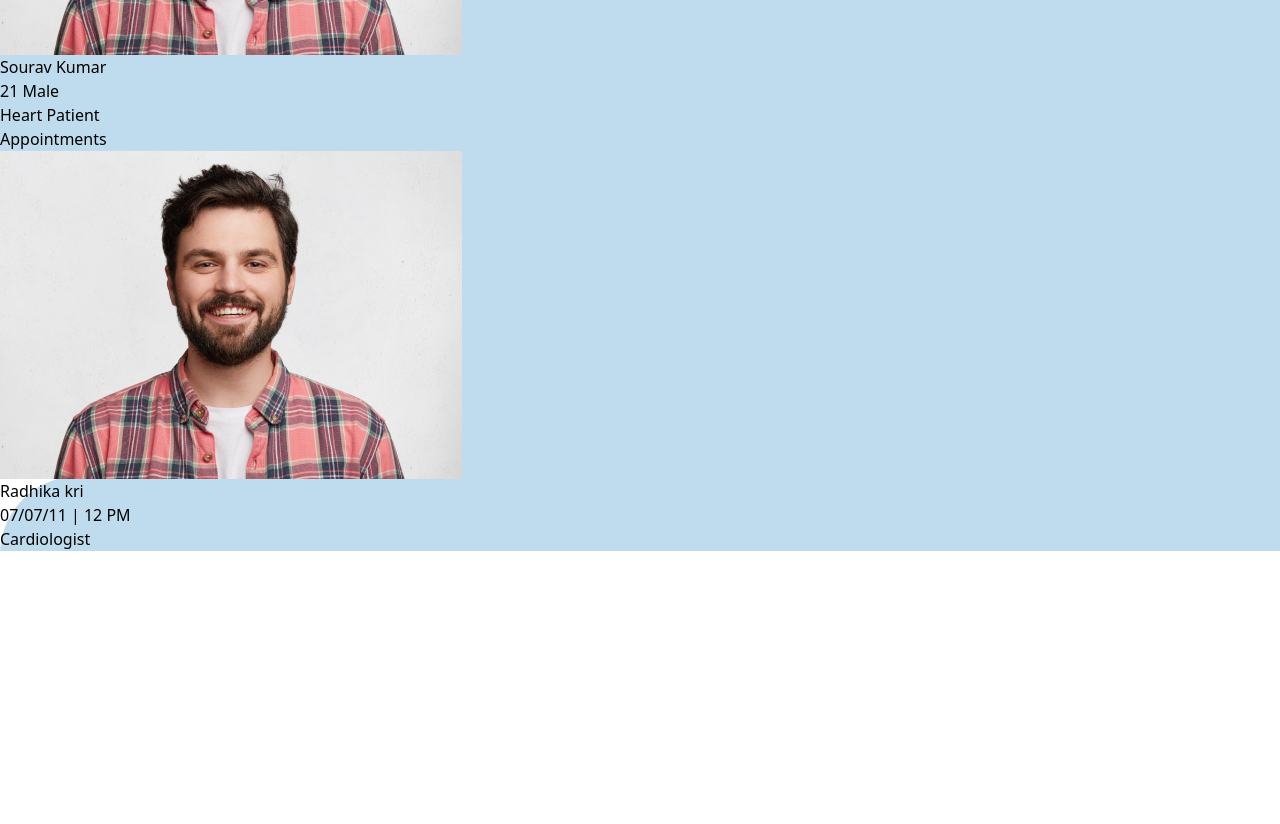
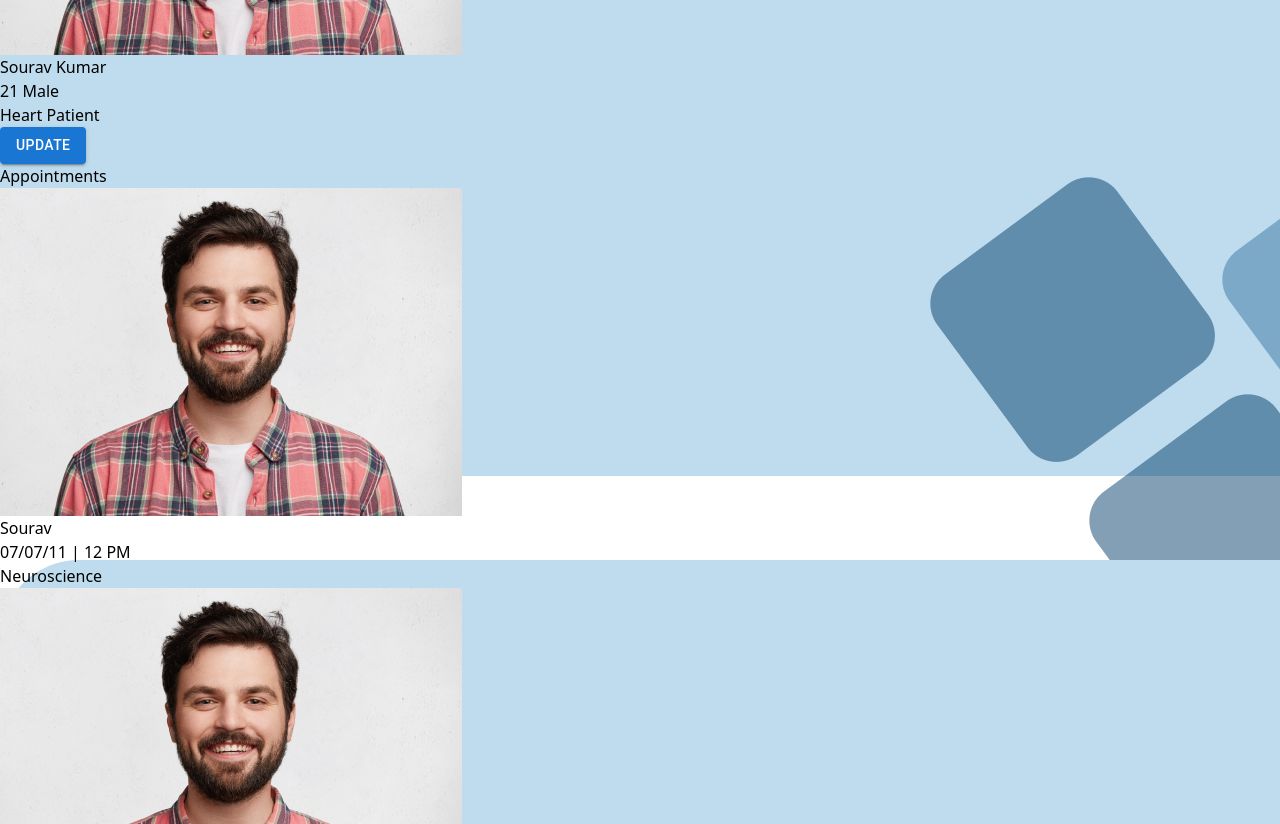
Before and after one commit to yashpredator/Sanjeevani-A-Lifeline, a React (Vite) app in the folder Sanjeevani/: page /PatientDetails in a window 1280 px wide. Shown: the part 500-1324 px from the top of the page. Before the commit the page ends 1051 px from the top, so only its background shows below. Built offline with nearby package versions, Linux system fonts and the light colour scheme.

Commit message:
PatientDetails done

```diff
--- a/Sanjeevani/src/components/Patient/PatientDetails.jsx
+++ b/Sanjeevani/src/components/Patient/PatientDetails.jsx
@@ -1,4 +1,5 @@
 import React from 'react'
+import { Button } from "@mui/material";
 
 function PatientDetails() {
     const doctor = [
@@ -20,53 +21,70 @@ function PatientDetails() {
           specialist: "Surgeon",
           src: "./Images/YoungMan.png",
         },
-        {
-          name: "Priya",
-          specialist: "Gynecologist",
-          src: "./Images/YoungMan.png",
 
-        },
+
       ];
   return (
     <>
-    <div className="relative flex flex-row h-screen mt-10 mb-8 ml-8 mr-8 rounded-r-3xl rounded-b-3xl" style={{ backgroundImage: 'url("./Images/Rectangle.png")' }}>
-       <div className='relative w-5/12 h-1/12 bg-white ml-10 mt-10 mr-10 mb-10 rounded-3xl'>
-        <div className='relative  bg-slate-300 w-6/12 h-1/5 ml-8 mt-8 mr-4 mb-8 rounded-3xl md:w-10/12 md:h-1/2 md:ml-8 md:mr-12 md:mt-7 md:mb-7'>
-            <img  src="./Images/YoungMan.png"/>
 
+      <div
+        className="relative flex flex-row h-screen mt-10 mb-8 ml-8 mr-8 rounded-r-3xl rounded-b-3xl"
+        style={{ backgroundImage: 'url("./Images/Group 15.png")' }}
+      >
+        <div className="relative w-5/12 h-1/12 bg-white ml-10 mt-10 mr-10 mb-10 rounded-3xl">
+          <div className="relative  bg-slate-300 w-6/12 h-1/5 ml-8 mt-8 mr-4 mb-8 rounded-3xl md:w-10/12 md:h-1/2 md:ml-8 md:mr-12 md:mt-7 md:mb-7">
+            <img src="./Images/YoungMan.png" />
           </div>
           <div className="flex flex-col">
-            <div className='ml-8 mt-[-4px] mr-2 text-black font-inter font-bold text-3xl md:ml-20'>
+            <div className="ml-8 mt-[-4px] mr-2 text-black font-inter font-bold text-3xl md:ml-20">
               Sourav Kumar
             </div>
-            <div className='ml-8 mt-0 text-black font-inter font-light text-3xl md:ml-20 md:mt-3' >21 Male</div>
-            <div className='ml-8 mt-0 text-black font-inter font-medium text-xl md:ml-20 md:mt-4'> Heart Patient</div>
+            <div className="ml-8 mt-0 text-black font-inter font-light text-3xl md:ml-20 md:mt-3">
+              21 Male
+            </div>
+            <div className="ml-8 mt-0 text-black font-inter font-medium text-xl md:ml-20 md:mt-4">
+              {" "}
+              Heart Patient
+            </div>
+            <div className="ml-20 mt-4 rounded-full">
+              <Button className=" rounded-3xl" variant="contained" href="#contained-buttons">
+                Update
+              </Button>
+            </div>
+          </div>
+        </div>
 
+        <div className="relative w-4/12 md:w-10/12 h-1/12 bg-white ml-10 mt-10 mr-10 mb-10 rounded-3xl flex flex-col">
+          <div className="text-sm text-black font-inter font-semibold md:text-3xl mt-3 md:ml-8 ml">
+            Appointments
+          </div>
+          {doctor.map((docs)=>(
+             <div className='flex flex-col'>
+             <div className=" ml-4 mt-5 w-4/12 rounded:xl h-4/12 flex flex-row bg-slate-300 md:w-11/12 md:h-5/6 md:rounded-3xl md:ml-8 md:mt-8">
+               <img
+                 className="md:rounded-full h-5/6 md:w-24 md:ml-7 mt-2 w-16 ml-1"
+                 src={docs.src}
+               />
+               <div className="font-thin ml-1 text-sm text-black font-inter md:font-medium md:text-3xl md:mt-2 md:ml-6 flex flex-col">
+                 {docs.name}
+                 <div className="md:text-lg md:mt-[-4px] md:font-normal text-sm font-extralight ">
+                   07/07/11 | 12 PM
+                 </div>
+                 <div className="md:text-lg font-serif text-sm font-thin">
+                   {docs.specialist}
+                 </div>
                </div>
 
              </div>
-       <div className='relative w-4/12 md:w-10/12 h-1/12 bg-white ml-10 mt-10 mr-10 mb-10 rounded-3xl flex flex-col'>
-        <div className="text-sm text-black font-inter font-semibold md:text-3xl mt-3 md:ml-8 ml">Appointments</div>
+             </div>
+          ))}
 
-        <div></div>
-        <div className=" ml-4 mt-5 w-4/12 rounded:xl h-4/12 flex flex-row bg-slate-300 md:w-11/12 md:h-1/4 md:rounded-3xl md:ml-8 md:mt-5">
-            <img className="md:rounded-full h-5/6 md:w-24 md:ml-7 mt-2 w-16 ml-1" src="./Images/YoungMan.png"/>
-            <div className="font-extralight ml-[-4px] text-sm text-black font-inter md:font-medium md:text-3xl mt-4 md:ml-6 flex flex-col">
-                Radhika kri
-               <div className="md:text-lg md:mt-[-4px] md:font-normal text-sm font-extralight ">07/07/11 | 12 PM</div>
-               <div className='md:text-lg font-serif text-sm font-thin'>Cardiologist</div>
+
           </div>
         </div>
 
-
-
-
-
-       </div>
-
-    </div>
     </>
-  )
+  );
 }
 
 export default PatientDetails
```
Also changed, not shown: Sanjeevani/public/Images/Group 15.png (added). Lines whose indentation alone changed are shown as unchanged.
